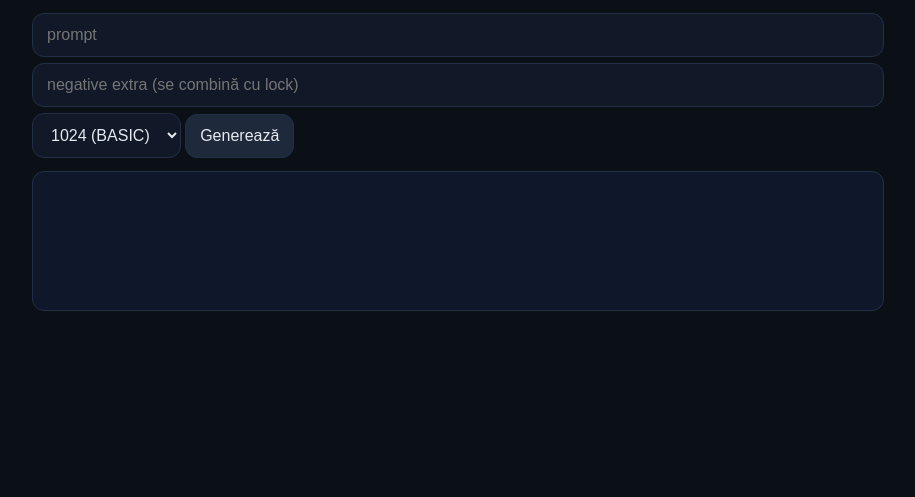
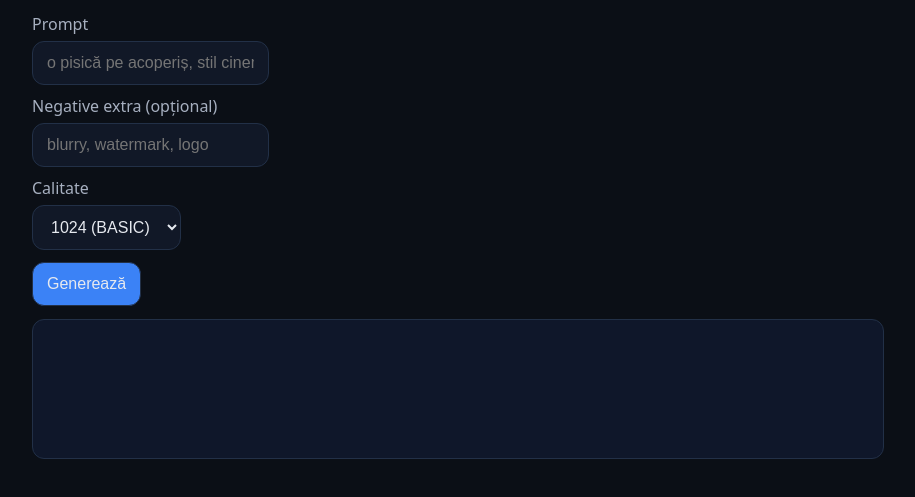
Before and after one commit to the-future-pro/the-future-pro69, a website: page public/gen-image.html in a window 1280 px wide. Shown: the part 65-562 px from the top of the page, without its empty margins (182-1097 px from the left). Drawn offline with Linux system fonts and the light colour scheme.

Commit message:
Update gen-image.html

```diff
--- a/public/gen-image.html
+++ b/public/gen-image.html
@@ -4,25 +4,44 @@
   <meta charset="utf-8">
   <title>Generate Image</title>
   <link rel="stylesheet" href="/style.css">
-<style>.wrap{max-width:900px;margin:0 auto;padding:24px}</style>
 </head>
-<body class="wrap">
+<body>
+  <div class="wrap">
     <h1>Generate Image</h1>
-  <input id="prompt" placeholder="prompt" style="width:100%">
-  <input id="neg" placeholder="negative extra (se combină cu lock)" style="width:100%;margin-top:6px">
-  <select id="quality" style="margin-top:6px">
+
+    <label for="prompt">Prompt</label>
+    <input id="prompt" placeholder="o pisică pe acoperiș, stil cinematic">
+
+    <label for="neg">Negative extra (opțional)</label>
+    <input id="neg" placeholder="blurry, watermark, logo">
+
+    <label for="quality">Calitate</label>
+    <select id="quality">
       <option value="1024">1024 (BASIC)</option>
       <option value="2048">2048 (PLUS)</option>
       <option value="8k">8K (PRO)</option>
     </select>
-  <button onclick="go()">Generează</button>
+
+    <div style="margin-top:12px">
+      <button class="primary" onclick="go()">Generează</button>
+    </div>
+
     <pre id="out"></pre>
+  </div>
+
   <script>
-const j=(u,o)=>fetch(u,{method:o?.method||'GET',headers:{'Content-Type':'application/json'},credentials:'include',body:o?.body?JSON.stringify(o.body):undefined}).then(r=>r.json());
+    const $ = (id) => document.getElementById(id);
+    const show = (x) => { $('out').textContent = JSON.stringify(x, null, 2); };
+
     async function go(){
-  const options = { prompt: prompt.value, negative: neg.value, quality: quality.value };
-  const r = await j('/api/jobs',{method:'POST',body:{kind:'image', options}});
-  out.textContent = JSON.stringify(r,null,2);
+      const data = {
+        prompt: $('prompt').value.trim(),
+        negative: $('neg').value.trim(),
+        quality: $('quality').value
+      };
+      // mock: ping la server + arăt parametrii trimiși
+      const ping = await fetch('/api/ping', { credentials: 'include' }).then(r=>r.json()).catch(()=>({ok:false}));
+      show({ ok:true, ping, request:data, note:"UI demo — integrezi apoi cu generatorul real" });
     }
   </script>
 </body>
```
Lines whose indentation alone changed are shown as unchanged.
